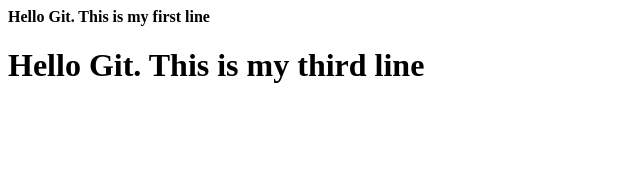
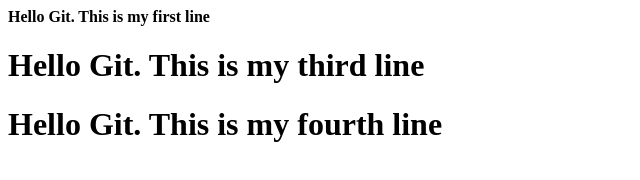
Before and after one commit to RainaRahul/JenkinsBatch11Pm, a plain HTML site: page index.html in a window 1280 px wide. Shown: the whole page, without its empty margins (0-640 px from the left). Drawn offline with Linux system fonts and the light colour scheme.

Commit message:
Update index.html
4th commit. Day 4th

```diff
--- a/index.html
+++ b/index.html
@@ -1,2 +1,3 @@
 <h4>Hello Git. This is my first line</h4>
 <h1>Hello Git. This is my third line</h1>
+<h1>Hello Git. This is my fourth line</h1>
```
